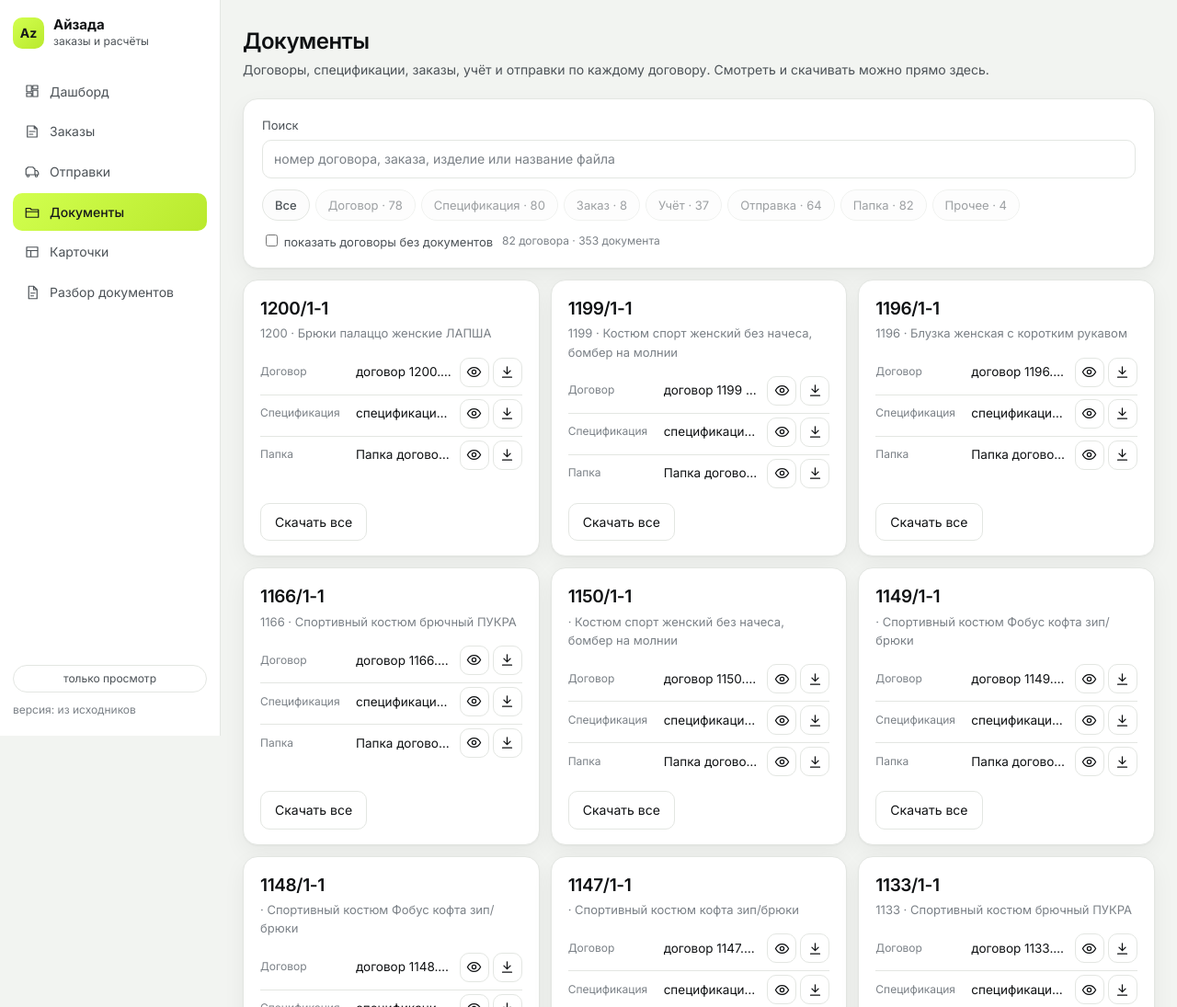
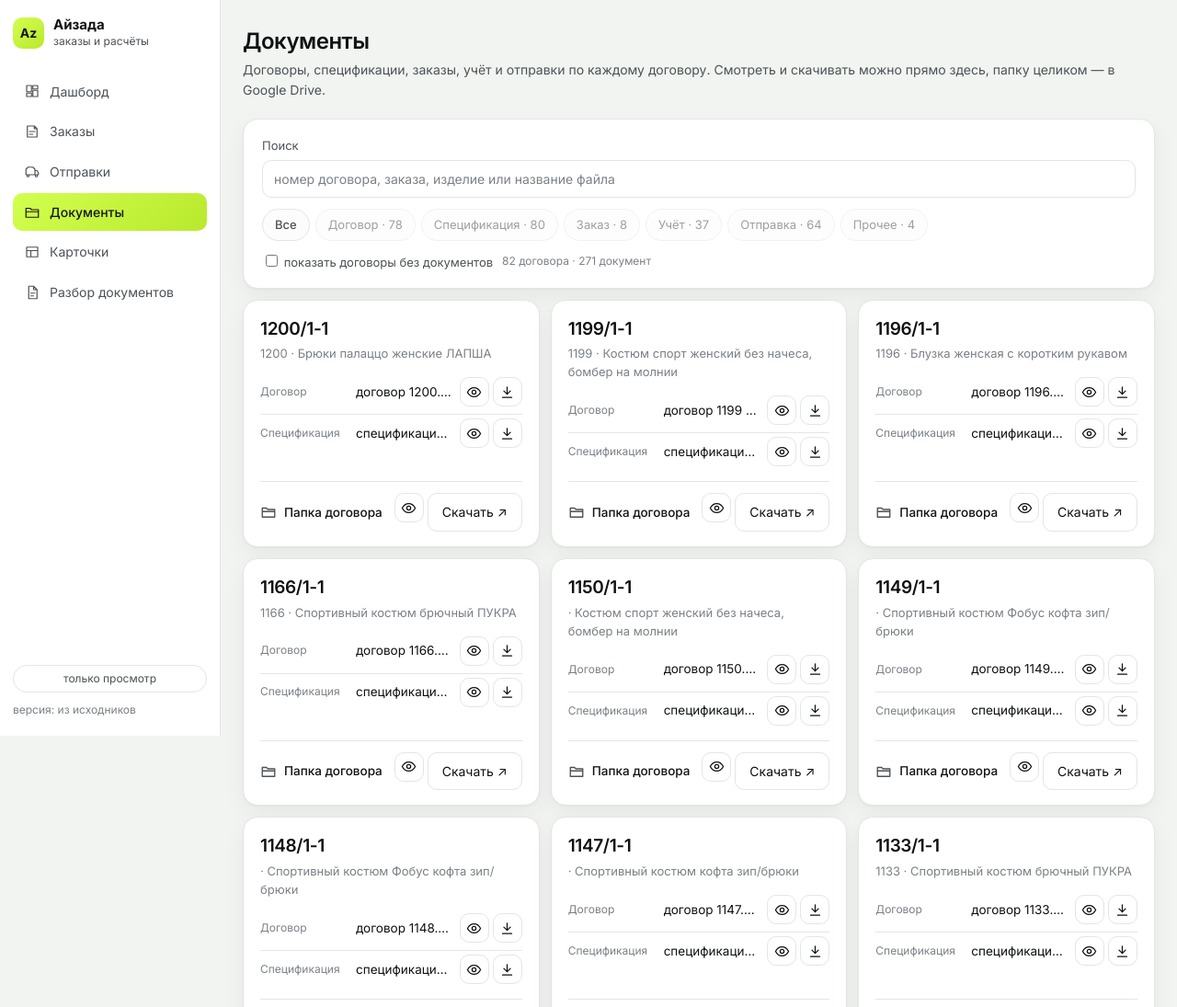
Before and after one commit to KumaNurmatov/ibpmvp, a plain HTML site: page web/documents.html in a window 1280 px wide. Shown: the top 1095 px of the page at 92% size. Drawn offline with Linux system fonts and the light colour scheme.

Commit message:
Документы: папка договора отдельной строкой, без «Скачать все»
Скачивание «по отдельности» в Safari отдавало только первый файл, а
«архивом» всё равно вело в Drive. Теперь у карточки одна строка
«Папка договора»: посмотреть на странице или скачать в Drive.

Co-Authored-By: Claude Opus 5.5 <noreply@anthropic.com>

```diff
--- a/web/documents.html
+++ b/web/documents.html
@@ -16,7 +16,7 @@
     <div class="grow">
       <h1>Документы</h1>
       <p class="sub">Договоры, спецификации, заказы, учёт и отправки по каждому договору.
-        Смотреть и скачивать можно прямо здесь.</p>
+        Смотреть и скачивать можно прямо здесь, папку целиком — в Google Drive.</p>
     </div>
   </div>
 
@@ -53,14 +53,15 @@ mountShell("documents.html");
 
 // Объявлены до первой отрисовки: страница рисуется сразу после загрузки данных.
 const EYE = `<svg viewBox="0 0 24 24" aria-hidden="true"><path d="M2 12s3.5-7 10-7 10 7 10 7-3.5 7-10 7S2 12 2 12zM12 15a3 3 0 100-6 3 3 0 000 6"/></svg>`;
+const FOLDER = `<svg viewBox="0 0 24 24" aria-hidden="true"><path d="M3 6h6l2 2h10v11H3zM3 11h18"/></svg>`;
 const DOWN = `<svg viewBox="0 0 24 24" aria-hidden="true"><path d="M12 4v11M7 10l5 5 5-5M5 20h14"/></svg>`;
 
-/** «1 файл», «3 файла», «5 файлов» — формы слова по числу. */
-const plural = (n, [one, few, many] = ["файл", "файла", "файлов"]) =>
+/** «1 договор», «3 договора», «5 договоров» — формы слова по числу. */
+const plural = (n, [one, few, many]) =>
   (n % 10 === 1 && n % 100 !== 11 ? one
     : [2, 3, 4].includes(n % 10) && ![12, 13, 14].includes(n % 100) ? few : many);
 
-let rows = [];          // [{ order, docs, hay }]
+let rows = [];          // [{ order, docs, folder, hay }]
 let kind = "";          // выбранный вид документа; "" — все
 
 const params = new URLSearchParams(location.search);
@@ -69,8 +70,10 @@ document.querySelector("#q").value = params.get("q") || "";
 try {
   const { orders } = await loadOrders();
   rows = orders.map((order) => {
-    const docs = docsOf(order);
-    return { order, docs, hay: haystack(order, docs) };
+    // Папка договора — не ещё один документ, а место, где лежат все: у неё
+    // своя строка внизу карточки.
+    const all = docsOf(order);
+    return { order, docs: all.filter((d) => !d.folder), folder: all.find((d) => d.folder), hay: haystack(order, all) };
   }).sort((a, b) => String(b.order.get("order_date") || "").localeCompare(String(a.order.get("order_date") || ""))
     || String(b.order.contract_no).localeCompare(String(a.order.contract_no), "ru", { numeric: true }));
   drawKinds();
@@ -87,7 +90,7 @@ try {
 function drawKinds() {
   const counts = new Map();
   for (const { docs } of rows) for (const d of docs) counts.set(d.kind, (counts.get(d.kind) || 0) + 1);
-  const options = [["", "Все"], ...DOC_KINDS.filter(([key]) => counts.has(key))];
+  const options = [["", "Все"], ...DOC_KINDS.filter(([key]) => key !== "папка" && counts.has(key))];
   const box = document.querySelector("#kinds");
   box.innerHTML = options.map(([key, name]) => `<button type="button" class="chip pick" data-kind="${key}"
       aria-pressed="${key === kind}">${name}${key ? ` · ${counts.get(key)}` : ""}</button>`).join("");
@@ -101,7 +104,7 @@ function draw() {
   const withEmpty = document.querySelector("#empty").checked;
   const shown = rows
     .map((r) => ({ ...r, docs: kind ? r.docs.filter((d) => d.kind === kind) : r.docs }))
-    .filter((r) => (!q || r.hay.includes(q)) && (r.docs.length || (withEmpty && !kind)));
+    .filter((r) => (!q || r.hay.includes(q)) && (r.docs.length || (!kind && (r.folder || withEmpty))));
   const files = shown.reduce((s, r) => s + r.docs.length, 0);
   document.querySelector("#count").textContent = `${shown.length} ${plural(shown.length, ["договор", "договора", "договоров"])} · ${files} ${plural(files, ["документ", "документа", "документов"])}`;
 
@@ -113,18 +116,18 @@ function draw() {
     const [i, j] = b.dataset.view.split(":").map(Number);
     b.onclick = () => openView(shown[i].docs[j]);
   }
-  for (const b of document.querySelectorAll("[data-all]")) {
-    b.onclick = () => downloadEach(shown[+b.dataset.all].docs.filter((d) => d.download), b);
+  for (const b of document.querySelectorAll("[data-folder]")) {
+    b.onclick = () => openView(shown[+b.dataset.folder].folder);
   }
 }
 
 /**
  * Карточка договора: номер и изделие сверху, ниже документы по видам —
- * у каждого «смотреть» и «скачать», внизу одна кнопка на все сразу.
+ * у каждого «смотреть» и «скачать», внизу папка договора. Папку целиком
+ * архивом отдаёт только сам Drive: сайт собрать архив из файлов Drive не
+ * может, Google не даёт чужим страницам читать файлы.
  */
-function card({ order: o, docs }, i) {
-  const files = docs.filter((d) => d.download);
-  const folder = docs.find((d) => d.folder);
+function card({ order: o, docs, folder }, i) {
   return `<div class="dcard">
     <div>
       <a class="no" href="./order.html?id=${encodeURIComponent(o.key)}">${escapeHtml(o.contract_no || o.key)}</a>
@@ -137,44 +140,18 @@ function card({ order: o, docs }, i) {
           : `<a class="name" href="${escapeHtml(d.url)}" target="_blank" rel="noopener" title="${escapeHtml(d.title)}">${escapeHtml(d.title)} ↗</a>`}
         <span class="acts">
           ${d.preview ? `<button type="button" class="icon" data-view="${i}:${j}" title="Смотреть" aria-label="Смотреть">${EYE}</button>` : ""}
-          ${d.download ? `<a class="btn icon" href="${escapeHtml(d.download)}" title="Скачать" aria-label="Скачать">${DOWN}</a>`
-            : d.folder ? `<a class="btn icon" href="${escapeHtml(d.url)}" target="_blank" rel="noopener"
-                title="Открыть папку в Drive: там она скачивается архивом" aria-label="Открыть папку">${DOWN}</a>` : ""}
+          ${d.download ? `<a class="btn icon" href="${escapeHtml(d.download)}" title="Скачать" aria-label="Скачать">${DOWN}</a>` : ""}
         </span>
       </li>`).join("")}</ul>` : '<p class="src" style="margin:0">Документов нет — ссылки добавляются в карточке заказа.</p>'}
-    ${files.length > 1 || folder ? `<details class="dl-all">
-      <summary class="btn">Скачать все</summary>
-      <div class="menu">
-        ${files.length ? `<button type="button" data-all="${i}">По отдельности · ${files.length} ${plural(files.length)}</button>` : ""}
-        ${folder ? `<a class="btn" href="${escapeHtml(folder.url)}" target="_blank" rel="noopener">Одним архивом — папка в Drive ↗</a>
-          <span class="src">В папке нажмите «Скачать» — Drive соберёт ZIP сам.</span>`
-          : `<button type="button" disabled>Одним архивом</button>
-          <span class="src">Архив появится, когда у договора будет ссылка на его папку в Drive.</span>`}
-      </div>
-    </details>` : ""}
+    ${folder ? `<div class="dfolder">
+      <span class="fname">${FOLDER}<span>Папка договора</span></span>
+      <span class="acts">
+        <button type="button" class="icon" data-folder="${i}" title="Смотреть папку" aria-label="Смотреть папку">${EYE}</button>
+        <a class="btn" href="${escapeHtml(folder.url)}" target="_blank" rel="noopener"
+           title="Откроется папка в Google Drive — там «Скачать» отдаёт её архивом">Скачать ↗</a>
+      </span>
+    </div>` : ""}
   </div>`;
-}
-
-/**
- * Скачать файлы по одному. Файл с Drive по ссылке скачивания сразу уходит в
- * загрузки, страница остаётся на месте. Пауза между файлами нужна, иначе
- * следующий переход отменяет ещё не начавшуюся загрузку предыдущего; браузер
- * один раз спросит, можно ли этому сайту скачивать несколько файлов.
- */
-async function downloadEach(files, button) {
-  const label = button.textContent;
-  button.disabled = true;
-  for (const [n, d] of files.entries()) {
-    button.textContent = `Скачиваю ${n + 1} из ${files.length}…`;
-    const a = document.createElement("a");
-    a.href = d.download;
-    document.body.append(a);
-    a.click();
-    a.remove();
-    await new Promise((done) => setTimeout(done, 1500));
-  }
-  button.textContent = label;
-  button.disabled = false;
 }
 
 function openView(d) {
--- a/web/styles.css
+++ b/web/styles.css
@@ -666,10 +666,12 @@ figure.chart .lede { font-size: 13px; color: var(--muted); margin-bottom: 12px;
 .icon { display: inline-grid; place-items: center; width: 32px; height: 32px; padding: 0; }
 .icon svg { width: 17px; height: 17px; fill: none; stroke: currentColor; stroke-width: 1.8;
   stroke-linecap: round; stroke-linejoin: round; }
-.dl-all { margin-top: auto; }
-.dl-all > summary { list-style: none; display: inline-block; }
-.dl-all > summary::-webkit-details-marker { display: none; }
-.dl-all .menu { display: flex; flex-direction: column; align-items: flex-start; gap: 6px; margin-top: 8px; }
+.dfolder { margin-top: auto; display: flex; justify-content: space-between; align-items: center; gap: 8px;
+  padding-top: 12px; border-top: 1px solid var(--line); }
+.dfolder .fname { display: flex; align-items: center; gap: 8px; font-size: 13.5px; font-weight: 500; }
+.dfolder .fname svg { width: 18px; height: 18px; fill: none; stroke: currentColor; stroke-width: 1.8;
+  stroke-linejoin: round; color: var(--muted); }
+.dfolder .acts { display: flex; gap: 4px; }
 .sheet-view iframe { min-height: 0; }
 @media (max-width: 560px) {
   .dlist li { grid-template-columns: minmax(0, 1fr) auto; }
```
Also changed, not shown: 1 other file.
